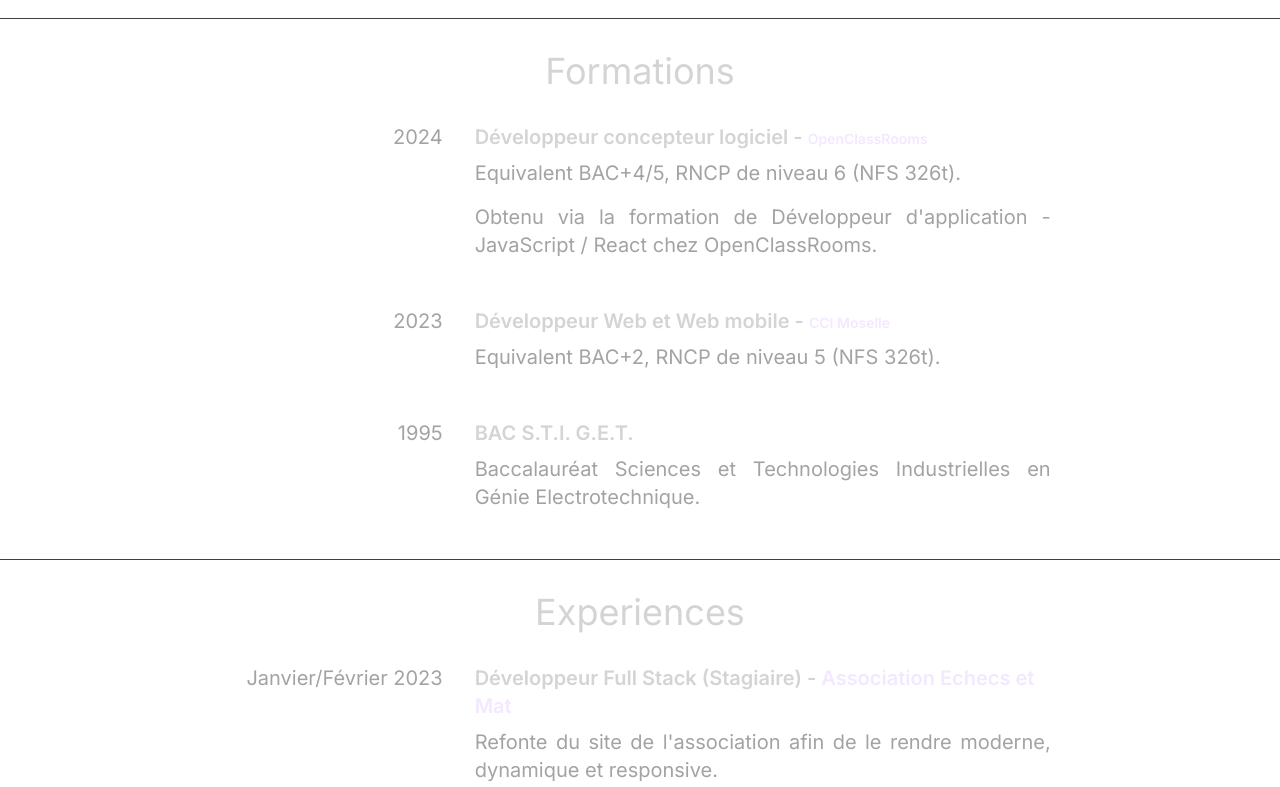
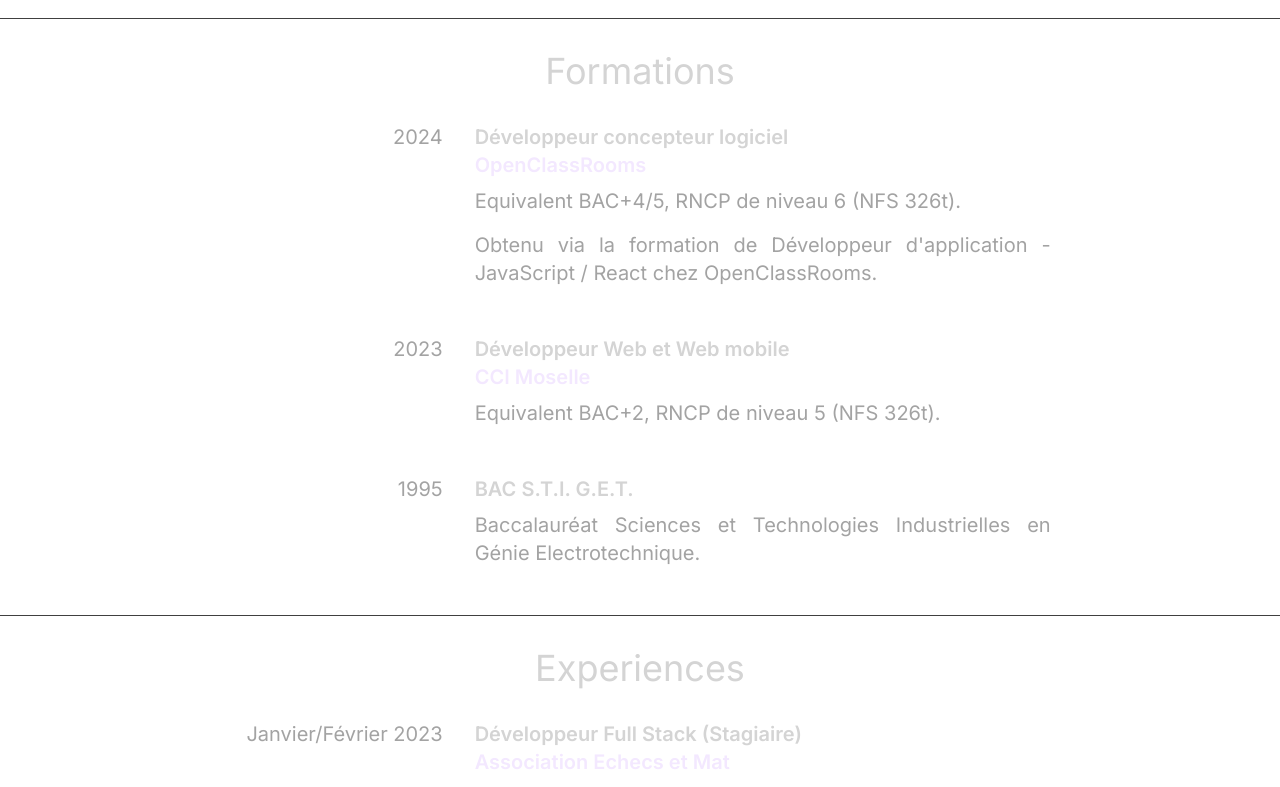
Before and after one commit to code9g/portfolio, a React (Vite) app: page / in a window 1280 px wide. Shown: the part 2260-3047 px from the top of the page. Built offline with nearby package versions, Linux system fonts and the light colour scheme.

Commit message:
correction taille police

```diff
--- a/src/components/Education.jsx
+++ b/src/components/Education.jsx
@@ -12,8 +12,8 @@ const Education = ({ year, company = null, role, description }) => {
           {role}
           {company && (
             <>
-              {" "}
-              - <span className="text-sm text-purple-100">{company}</span>
+              <br />
+              <span className="text-purple-100">{company}</span>
             </>
           )}
         </h3>
--- a/src/components/Experience.jsx
+++ b/src/components/Experience.jsx
@@ -10,7 +10,9 @@ const Experience = ({ year, company, role, description, skills }) => {
       </div>
       <div className="w-full max-w-xl lg:w-5/6">
         <h3 className="mb-2 font-semibold">
-          {role} - <span className="text-purple-100">{company}</span>
+          {role}
+          <br />
+          <span className="text-purple-100">{company}</span>
         </h3>
         <Description content={description} />
         <Tags items={skills} />
```
